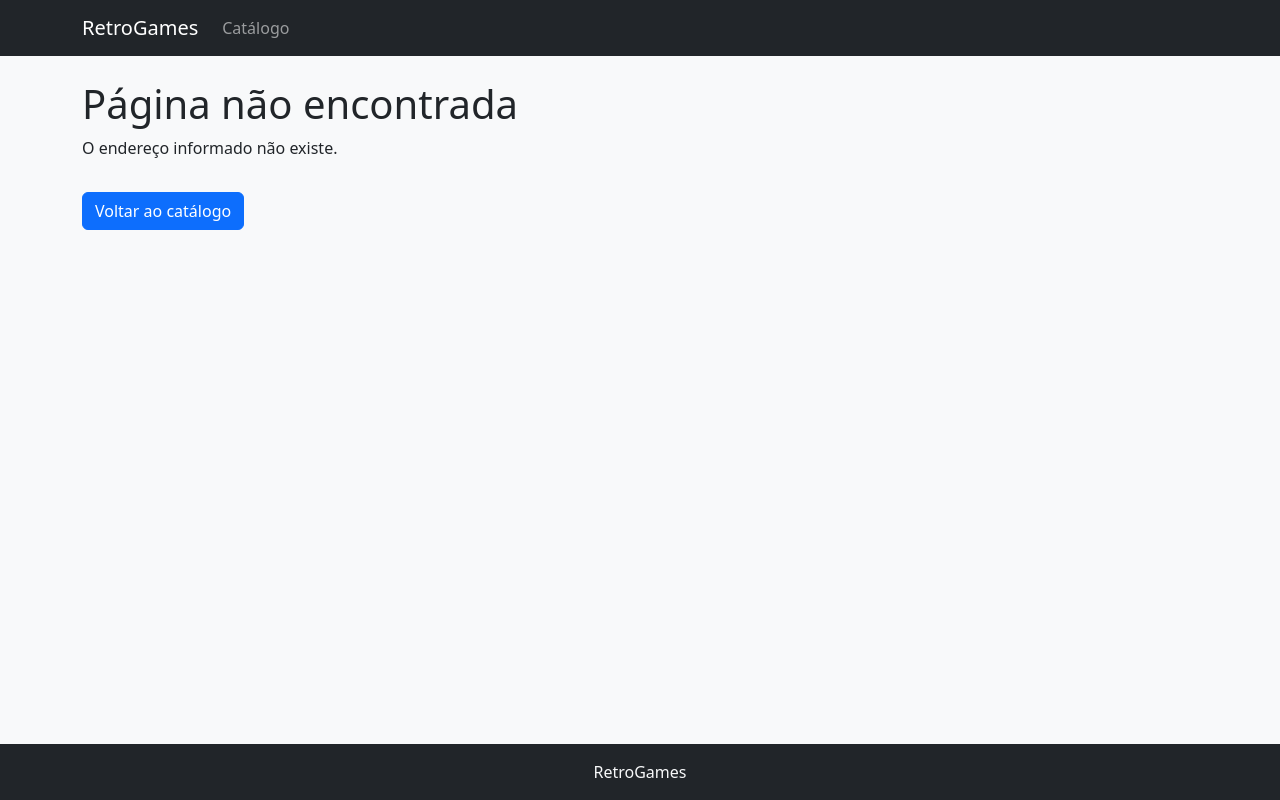
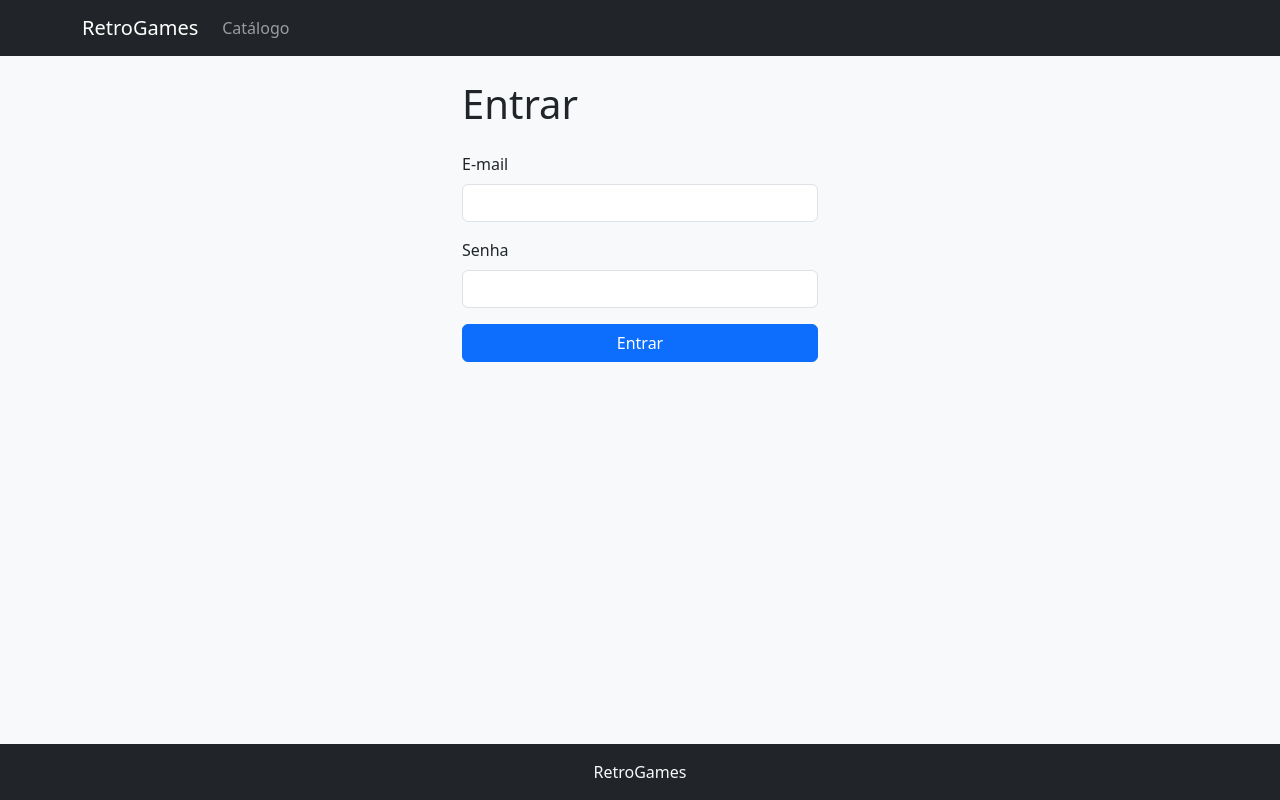
Before and after one commit to allanvictor-dev/Retro-Games, a React (Vite) app in the folder retrogames.web/: page /login in a window 1280 px wide. Built offline with nearby package versions, Linux system fonts and the light colour scheme; no server answers.

Commit message:
Implementa tela de login #2

```diff
--- a/retrogames.web/src/App.jsx
+++ b/retrogames.web/src/App.jsx
@@ -2,6 +2,7 @@ import { Route, Routes } from 'react-router-dom'
 import Layout from './components/Layout.jsx'
 import Catalogo from './pages/Catalogo/Catalogo.jsx'
 import DetalheJogo from './pages/Catalogo/DetalheJogo.jsx'
+import Login from './pages/Login/Login.jsx'
 import NaoEncontrada from './pages/NaoEncontrada.jsx'
 
 export default function App() {
@@ -10,6 +11,7 @@ export default function App() {
       <Route element={<Layout />}>
         <Route index element={<Catalogo />} />
         <Route path="jogos/:id" element={<DetalheJogo />} />
+        <Route path="login" element={<Login />} />
         <Route path="*" element={<NaoEncontrada />} />
       </Route>
     </Routes>
--- /dev/null
+++ b/retrogames.web/src/pages/Login/Login.jsx
@@ -0,0 +1,69 @@
+import { useState } from 'react'
+import { Navigate, useLocation } from 'react-router-dom'
+import { obterMensagemErro } from '../../api/erros.js'
+import { Carregando } from '../../components/MensagensEstado.jsx'
+import { useAutenticacao } from '../../hooks/useAutenticacao.js'
+
+// A página que mandou o visitante para o login guarda o caminho em state.de.
+// Aceita o caminho em texto ('/admin/jogos') ou o objeto location do React Router.
+function obterDestino(estado) {
+  const de = estado?.de
+  const caminho = typeof de === 'string' ? de : de?.pathname
+  return caminho?.startsWith('/') ? caminho : '/'
+}
+
+export default function Login() {
+  const { carregando, estaAutenticado, entrar } = useAutenticacao()
+  const location = useLocation()
+  const [email, setEmail] = useState('')
+  const [senha, setSenha] = useState('')
+  const [erro, setErro] = useState('')
+  const [enviando, setEnviando] = useState(false)
+
+  if (carregando) {
+    return <Carregando />
+  }
+
+  // Quem já tem sessão não precisa do formulário. É também este redirecionamento
+  // que leva ao destino depois do login: entrar() preenche o usuário no contexto,
+  // a página renderiza de novo e cai aqui.
+  if (estaAutenticado) {
+    return <Navigate to={obterDestino(location.state)} replace />
+  }
+
+  async function enviar(evento) {
+    evento.preventDefault()
+    setErro('')
+    setEnviando(true)
+    try {
+      await entrar(email, senha)
+    } catch (erroLogin) {
+      setErro(obterMensagemErro(erroLogin))
+      setEnviando(false)
+    }
+  }
+
+  return (
+    <div className="row justify-content-center">
+      <div className="col-12 col-sm-8 col-md-6 col-lg-4">
+        <h1 className="mb-4">Entrar</h1>
+        {erro && <div className="alert alert-danger" role="alert">{erro}</div>}
+        <form onSubmit={enviar}>
+          <div className="mb-3">
+            <label htmlFor="email" className="form-label">E-mail</label>
+            <input id="email" type="email" className="form-control" autoComplete="email"
+              required value={email} onChange={evento => setEmail(evento.target.value)} />
+          </div>
+          <div className="mb-3">
+            <label htmlFor="senha" className="form-label">Senha</label>
+            <input id="senha" type="password" className="form-control" autoComplete="current-password"
+              required value={senha} onChange={evento => setSenha(evento.target.value)} />
+          </div>
+          <button type="submit" className="btn btn-primary w-100" disabled={enviando}>
+            {enviando ? 'Entrando...' : 'Entrar'}
+          </button>
+        </form>
+      </div>
+    </div>
+  )
+}
```
